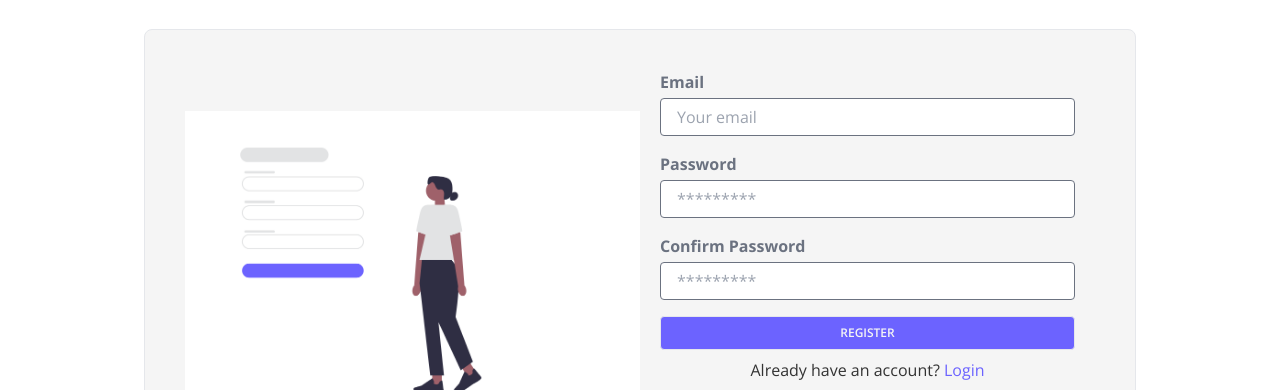
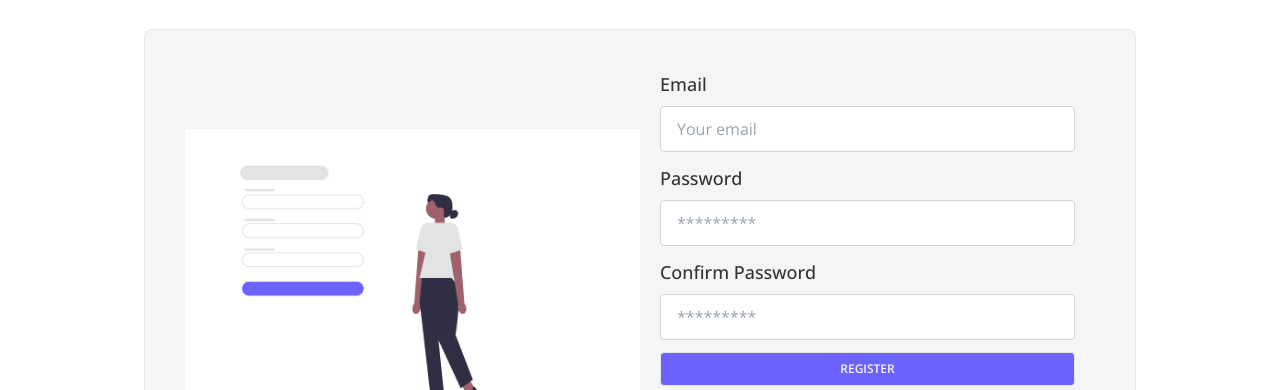
Before and after one commit to RayhanalKavey/Jom-management-client, a React (Create React App) app: page /registration in a window 1280 px wide. Shown: the part 236-626 px from the top of the page. Built offline with nearby package versions, Linux system fonts and the light colour scheme; no server answers.

Commit message:
Add style to the login in and registration form.

```diff
--- a/src/pages/authentication/Login/Login.js
+++ b/src/pages/authentication/Login/Login.js
@@ -3,11 +3,12 @@ import { useForm } from "react-hook-form";
 import { toast } from "react-hot-toast";
 import { useDispatch, useSelector } from "react-redux";
 import { Link, useLocation, useNavigate } from "react-router-dom";
-import Spinner from "../../../components/Spinner/Spinner";
 import { googleLogin, loginUser } from "../../../features/auth/authSlice";
 import useTitle from "../../../hooks/useTitle/useTitle";
 import TitleComponent from "../../../components/TitleComponent/TitleComponent";
 import {
+  formInput,
+  formLabel,
   googleButton,
   submitButtonClass,
 } from "../../../components/classes/classes";
@@ -66,15 +67,13 @@ const Login = () => {
           <form onSubmit={handleSubmit(handleOnSubmit)}>
             <div className="form-control w-full max-w-xs">
               {/* -----Email--- */}
-              <label className="block mb-1 font-bold text-gray-500">
-                Email
-              </label>
+              <label className={`${formLabel}`}>Email</label>
               <input
                 type="email"
                 {...register("email", {
                   required: "Email address is required !",
                 })}
-                className="w-full px-4 py-2 mb-4 leading-tight border border-gray-500 rounded appearance-none focus:outline-none focus:bg-white focus:border-gray-500"
+                className={`${formInput}`}
                 placeholder="Your email"
               />
               {errors.email && (
@@ -89,7 +88,7 @@ const Login = () => {
                 {...register("password", {
                   required: "Password is required !",
                 })}
-                className="w-full px-4 py-2 mb-4 leading-tight border border-gray-500 rounded appearance-none focus:outline-none focus:bg-white focus:border-gray-500"
+                className={`${formInput}`}
                 placeholder="*********"
               />
               {errors.password && (
--- a/src/pages/authentication/Registration/Registration.js
+++ b/src/pages/authentication/Registration/Registration.js
@@ -8,6 +8,8 @@ import { createUser, googleLogin } from "../../../features/auth/authSlice";
 import useTitle from "../../../hooks/useTitle/useTitle";
 import logInImg from "../../../assets/images/sign_up.png";
 import {
+  formInput,
+  formLabel,
   googleButton,
   submitButtonClass,
 } from "../../../components/classes/classes";
@@ -97,24 +99,20 @@ const Registration = () => {
           >
             <div className="form-control w-full ">
               {/* -----Email--- */}
-              <label className="block mb-1 font-bold text-gray-500">
-                Email
-              </label>
+              <label className={`${formLabel}`}>Email</label>
               <input
                 type="email"
                 {...register("email", {
                   required: "Email address is required !",
                 })}
-                className="w-full px-4 py-2 mb-4 leading-tight border border-gray-500 rounded appearance-none focus:outline-none focus:bg-white focus:border-gray-500"
+                className={`${formInput}`}
                 placeholder="Your email"
               />
               {errors.email && (
                 <p className="text-sm text-red-600">{errors.email?.message}</p>
               )}
               {/* ----Password--- */}
-              <label className="block mb-1 font-bold text-gray-500">
-                Password
-              </label>
+              <label className={`${formLabel}`}>Password</label>
               <input
                 type="password"
                 {...register("password", {
@@ -130,7 +128,7 @@ const Registration = () => {
                       "Ensure password has two uppercase and one special case letter.",
                   },
                 })}
-                className="w-full px-4 py-2 mb-4 leading-tight border border-gray-500 rounded appearance-none focus:outline-none focus:bg-white focus:border-gray-500"
+                className={`${formInput}`}
                 placeholder="*********"
               />
               {errors.password && (
@@ -140,15 +138,13 @@ const Registration = () => {
               )}
               {/* ----Confirm Password---- */}
 
-              <label className="block mb-1 font-bold text-gray-500">
-                Confirm Password
-              </label>
+              <label className={`${formLabel}`}>Confirm Password</label>
               <input
                 type="password"
                 {...register("confirmPassword", {
                   required: "Password confirmation is required !",
                 })}
-                className="   w-full px-4 py-2 mb-4 leading-tight border border-gray-500 rounded appearance-none focus:outline-none focus:bg-white focus:border-gray-500"
+                className={`${formInput}`}
                 placeholder="*********"
               />
               {errors.confirmPassword && (
```
